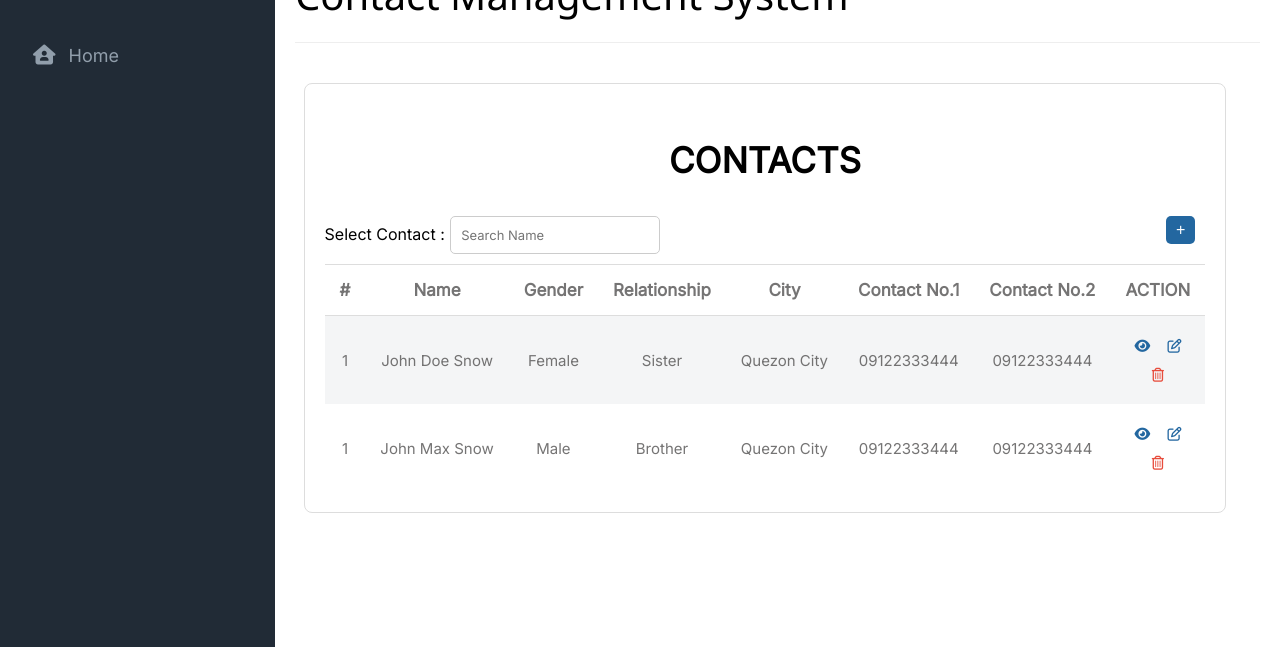
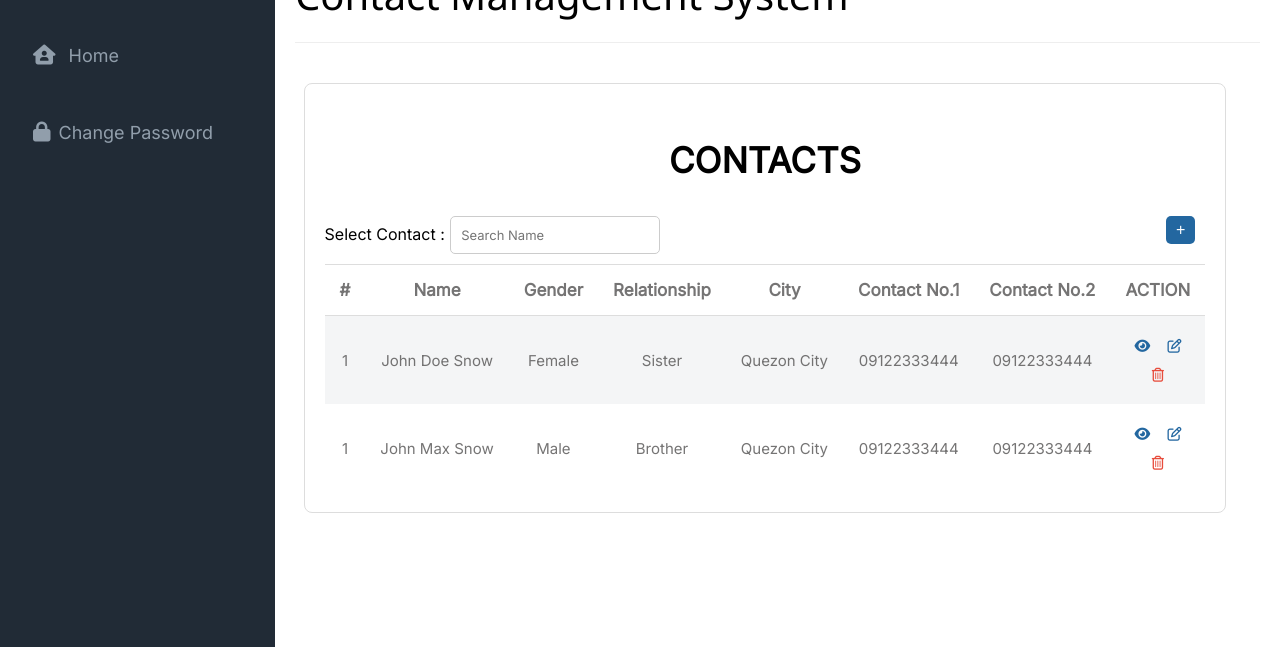
Before and after one commit to Night172003/Contact-MS--SIA, a plain HTML site: page index.html in a window 1280 px wide. Shown: the part 153-800 px from the top of the page. Drawn offline with nearby package versions, Linux system fonts and the light colour scheme; a script that the page names is missing.

Commit message:
Add files via upload

```diff
--- a/index.html
+++ b/index.html
@@ -27,7 +27,7 @@
         </div>
         <ul class="sidebar-menu">
             <li><a href="index.html"><i class="fa-solid fa-house-user"></i> Home</a></li>
-
+            <li><a href="ForgotPass.html"><i class="fa-solid fa-lock"></i>Change Password</a></li>
         </ul>
     </div>
 
```
